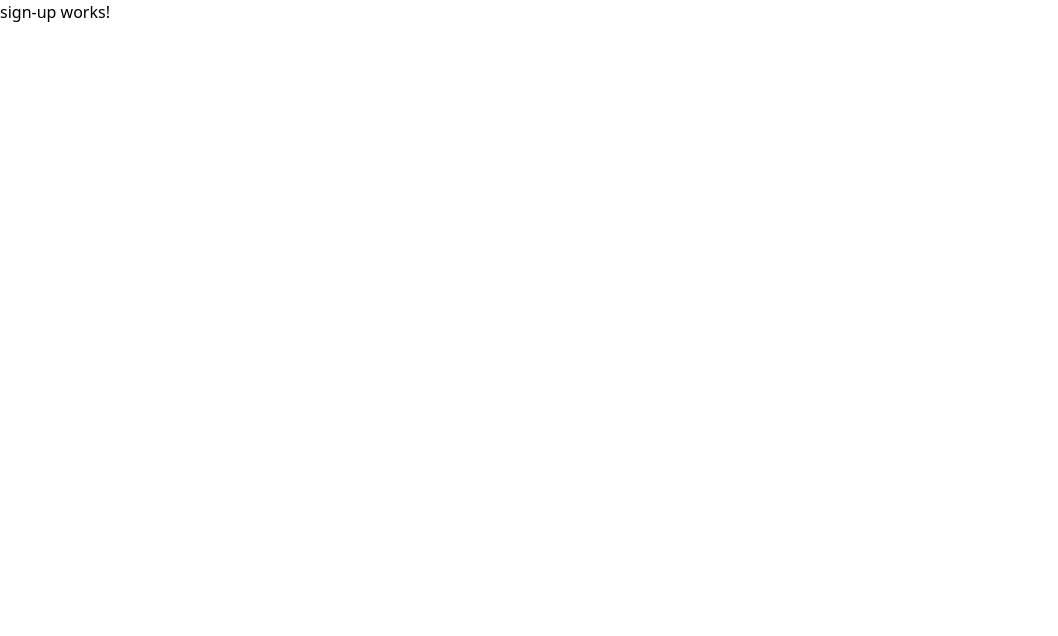
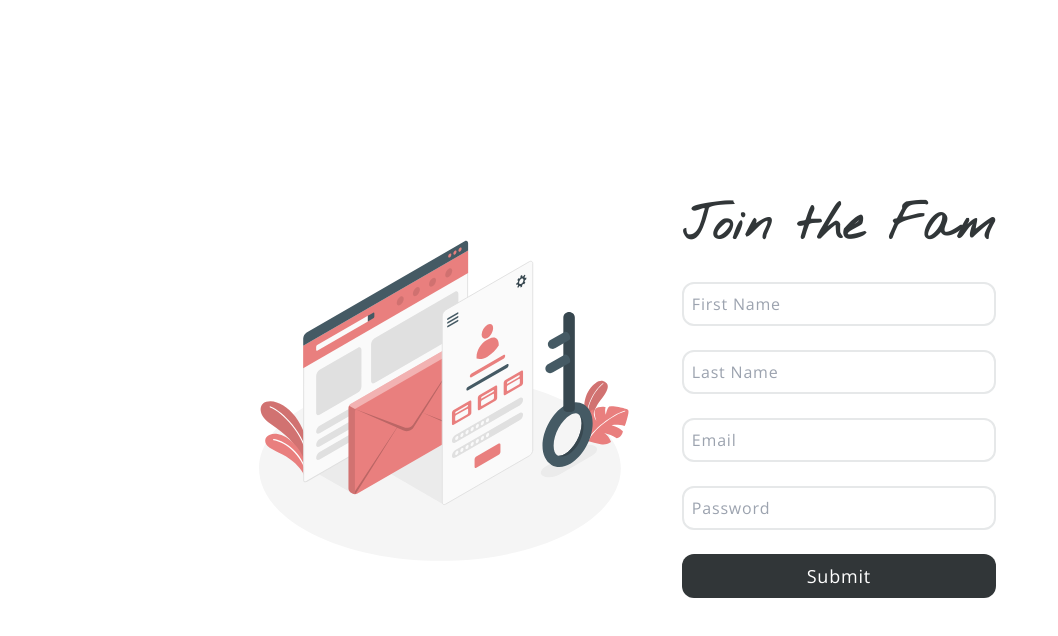
Before and after one commit to MethmaPeiris99/Treinetic-Assignment, an Angular app: page /signup in a window 1280 px wide. Shown: the top 636 px of the page, without its empty margins (0-1058 px from the left). Built offline with nearby package versions, Linux system fonts and the light colour scheme.

Commit message:
Add content and style sign up page

```diff
--- a/src/app/components/sign-up/sign-up.component.html
+++ b/src/app/components/sign-up/sign-up.component.html
@@ -1 +1,45 @@
-<p>sign-up works!</p>
+<div class="flex items-center justify-center min-h-screen bg-white">
+  <div class="flex max-w-4xl align-middle items-center">
+    <div class="w-[400px] sm:block hidden">
+      <img
+        src="assets/signup-cover.svg"
+        class="rounded-tr-2xl rounded-br-2xl"
+      />
+    </div>
+    <div class="sm:w-1/2 p-10">
+      <h1
+        class="text-5xl font-semibold font-primary_font text-center text-black"
+      >
+        Join the Fam
+      </h1>
+      <form class="flex flex-col gap-6 font-secondary_font tracking-wider">
+        <input
+          type="text"
+          placeholder="First Name"
+          class="rounded-xl border-2 border-gray p-2 mt-8"
+        />
+        <input
+          type="text"
+          placeholder="Last Name"
+          class="rounded-xl border-2 border-gray p-2"
+        />
+        <input
+          type="email"
+          placeholder="Email"
+          class="rounded-xl border-2 border-gray p-2"
+        />
+        <input
+          type="password"
+          placeholder="Password"
+          class="rounded-xl border-2 border-gray p-2"
+        />
+        <button
+          class="bg-black text-white rounded-xl py-2 hover:scale-105 hover:duration-300 text-lg"
+          routerLink="/"
+        >
+          Submit
+        </button>
+      </form>
+    </div>
+  </div>
+</div>
```
Also changed, not shown: src/assets/signup-cover.svg (added).
